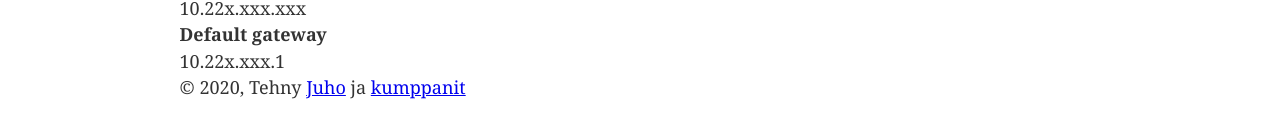
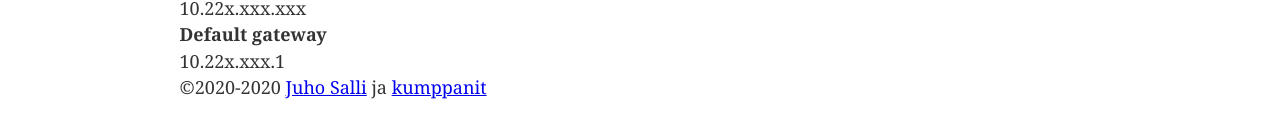
Before and after one commit to juhosa/bokxin-ip, a Gatsby site: page / in a window 1280 px wide. Shown: the part 290-428 px from the top of the page. Built offline with nearby package versions, Linux system fonts and the light colour scheme; Gatsby itself is replaced by a stand-in of ours.

Commit message:
Updated footer

```diff
--- a/src/components/layout.js
+++ b/src/components/layout.js
@@ -36,9 +36,9 @@ const Layout = ({ children }) => {
       >
         <main>{children}</main>
         <footer>
-          © {new Date().getFullYear()}, Tehny
+          ©2020-{new Date().getFullYear()}
           {` `}
-          <a href="https://github.com/juhosa">Juho</a>
+          <a href="https://github.com/juhosa">Juho Salli</a>
           {` `}
           ja
           {` `}
```
